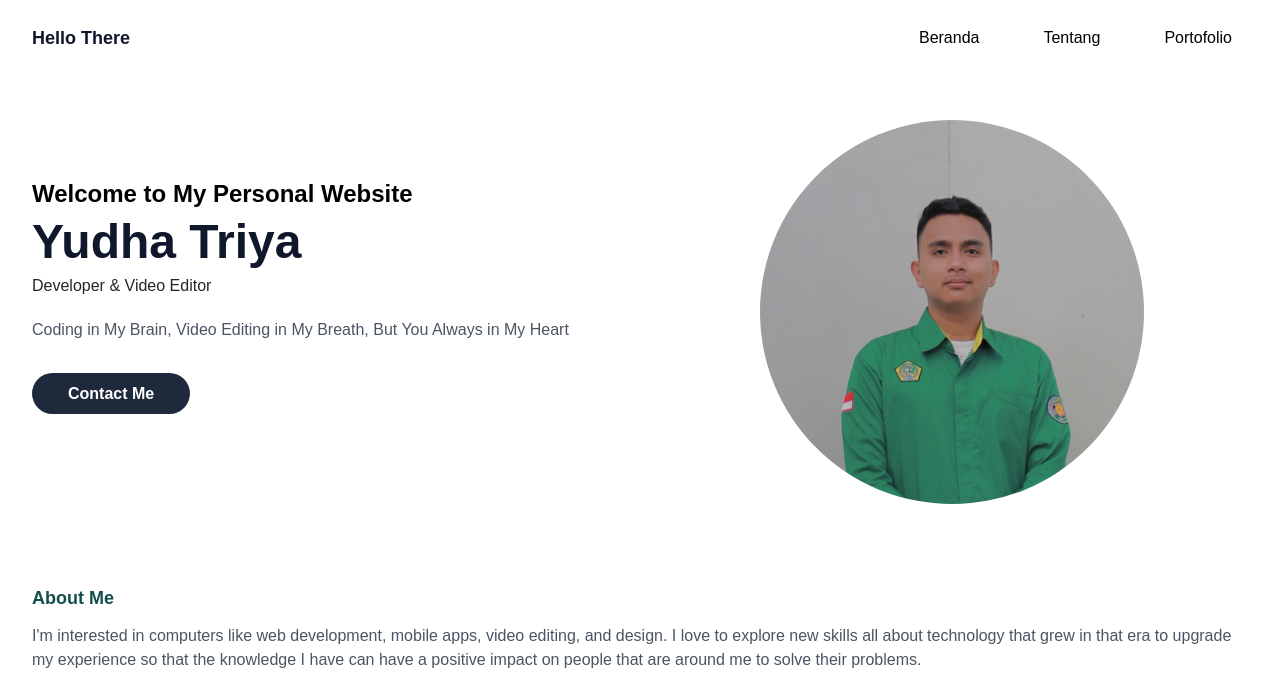
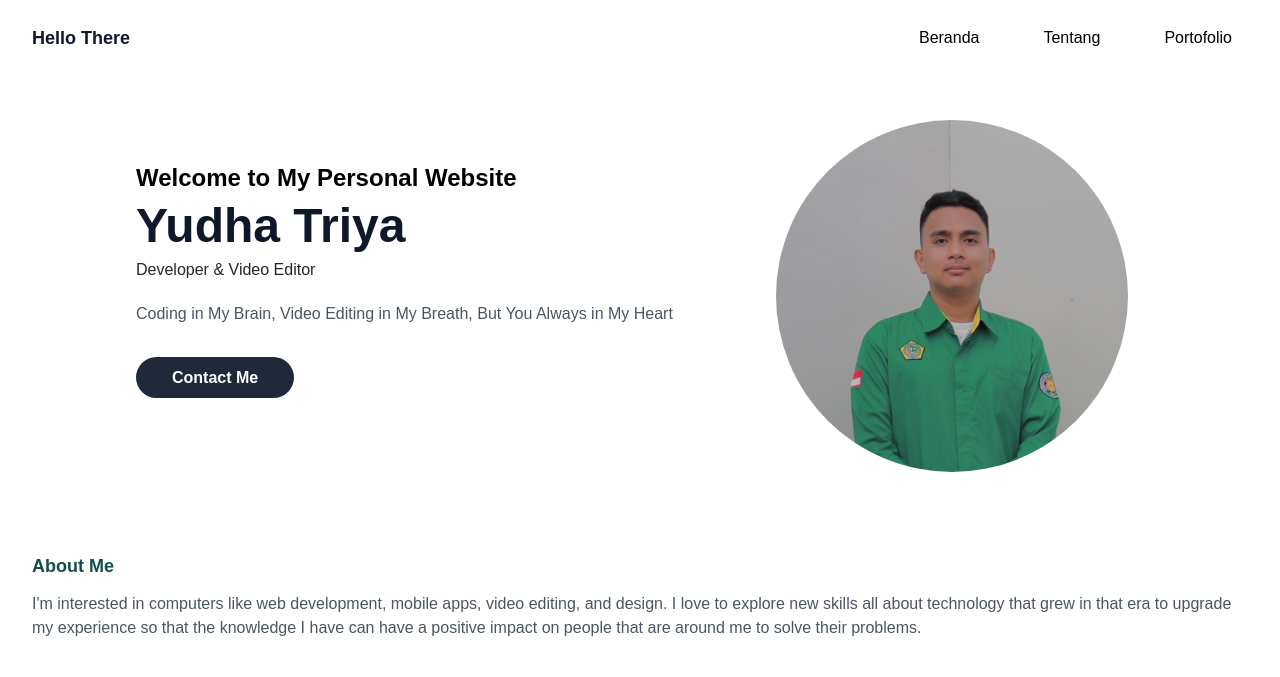
Before and after one commit to ydhstrs/portofolio, a plain HTML site: page index.html in a window 1280 px wide. Shown: the top 677 px of the page. Drawn offline with nearby package versions, Linux system fonts and the light colour scheme.

Commit message:
fix something4

```diff
--- a/index.html
+++ b/index.html
@@ -55,8 +55,8 @@
     <!-- Hero Section Start -->
     <section id="home" class="pt-20">
       <div class="container">
-        <div class="flex flex-wrap">
-          <div class="w-full self-center px-4 lg:w-1/2">
+        <div class="lg:flex justify-center sm:flex flex-wrap">
+          <div class="w-full self-center lg:w-1/2">
             <h1
               class="text-base font-semibold md:text-xl lg:text-2xl"
             >
@@ -79,12 +79,12 @@
               >Contact Me</a
             >
           </div>
-          <div class="w-full self-end px-4 lg:w-1/2">
+          <div class="max-w-sm w-full self-center px-4">
             <div class="mt-10">
               <img
                 src="src/assets/aku bench.jpg"
                 alt="Me"
-                class="max-w-sm mx-auto rounded-full"
+                class="object-none object-center rounded-full "
               />
             </div>
           </div>
@@ -97,7 +97,7 @@
     <!-- About Section Start -->
     <section id="about" class="pt-20">
       <div class="container">
-        <div class="flex flex-wrap"><div class="mb-6 w-full px-4">
+        <div class="flex justify-center"><div class="mb-6 w-full px-4">
             <h3 class="font-bold text-teal-900 mb-3 text-lg">About Me</h3>
             <p class="light text-gray-600 mb-10">
                 I'm interested in computers like web development, mobile apps, video editing, and design. I love to explore new skills all about technology that grew in that era to upgrade my experience so that the knowledge I have can have a positive impact on people that are around me to solve their problems.
```
